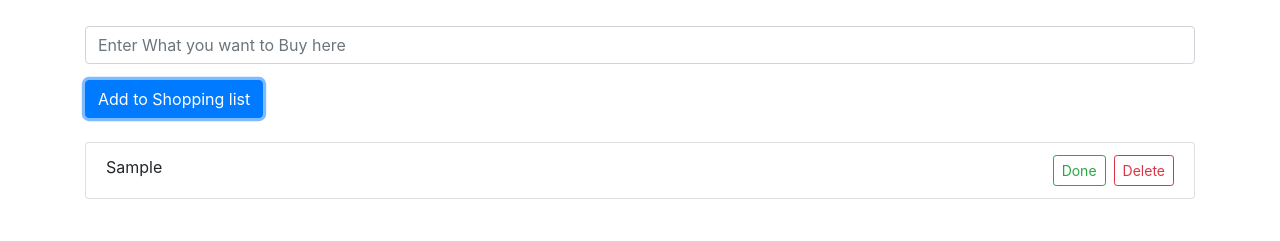
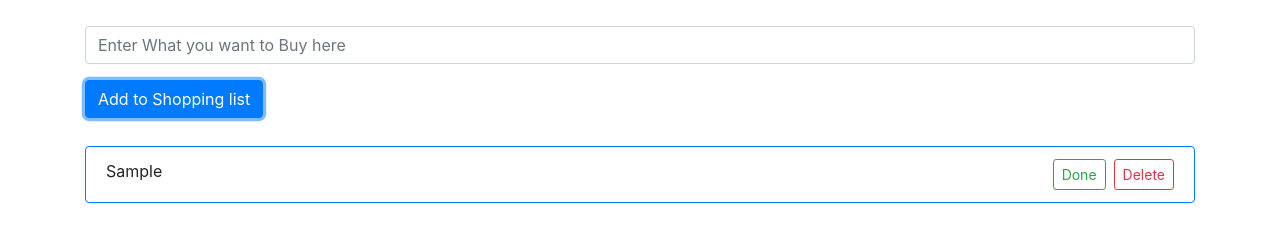
Before and after one commit to codingislove7/Shopping-List, a plain HTML site: page index.html in a window 1280 px wide. Both pictures are taken after typing "Sample" into the empty fields and a click on the button "Add to Shopping list". Shown: the part 133-374 px from the top of the page. Drawn offline with nearby package versions, Linux system fonts and the light colour scheme.

Commit message:
ADD COLORS AND FIX SOME LOACAL STORAGE BUGS AND ITS READY

```diff
--- a/app.js
+++ b/app.js
@@ -25,7 +25,7 @@ function addToList() {
   // add the text to li tag
   li.appendChild(textB);
   // add bootstrap class to li tag
-  li.classList.add("list-group-item");
+  li.classList.add("list-group-item", "border", "my-1");
 
   // 1. Create the  Delete button
   const remove = document.createElement("button");
@@ -38,6 +38,7 @@ function addToList() {
   // 3. Add event handler
   remove.addEventListener("click", function () {
     this.parentNode.remove();
+    localStorage.setItem("listItems", ul.innerHTML);
   });
 
   // 1. Create the  Done button
@@ -58,6 +59,7 @@ function addToList() {
   done.addEventListener("click", function () {
     this.parentNode.classList.add("doneText");
     this.remove();
+    localStorage.setItem("listItems", ul.innerHTML);
   });
 
   // check to input value is not empty
@@ -71,18 +73,18 @@ function addToList() {
 
   // clear the input value to add more text
   input.value = "";
-
+  changeColor();
   // Save the list to localStorage
   localStorage.setItem("listItems", ul.innerHTML);
 }
-
-// Check for saved wishlist items
+// Check for saved list items
 var saved = localStorage.getItem("listItems");
 
 // If there are any saved items, update our list
 if (saved) {
   ul.innerHTML = saved;
 }
+
 // Add event listener to delete and Done button
 // select the buttons
 const remove = document.querySelectorAll(".btn-outline-danger");
@@ -90,8 +92,8 @@ const remove = document.querySelectorAll(".btn-outline-danger");
 remove.forEach((e) => {
   e.addEventListener("click", function () {
     this.parentNode.remove();
-      // Save the list to localStorage
-  localStorage.setItem("listItems", ul.innerHTML);
+    // Save the list to localStorage
+    localStorage.setItem("listItems", ul.innerHTML);
   });
 });
 const done = document.querySelectorAll(".btn-outline-success");
@@ -104,9 +106,23 @@ done.forEach((e) => {
   });
 });
 
+// concat 2 arrays
 // let a = [1, 2, 3];
 // let b = ["a", "b", "c", "d", "e", "f"];
 // let c = b.map((item, index) => {
 //  return item + a[index % 3];
 // });
 // console.log(c);
+function changeColor() {
+  let colors = [
+    "border-primary",
+    "border-secondary",
+    "border-success",
+    "border-info",
+    "border-dark",
+  ];
+  let shoppingList = document.querySelectorAll("li");
+  shoppingList.forEach((e, index) => {
+    e.classList.add(colors[index % 5]);
+  });
+}
--- a/index.html
+++ b/index.html
@@ -5,12 +5,12 @@
   <!-- Required meta tags -->
   <meta charset="utf-8">
   <meta name="viewport" content="width=device-width, initial-scale=1, shrink-to-fit=no">
-
+  <link rel="icon" type="image/gif" href="./shopping.png" />
   <!-- Bootstrap CSS -->
   <link rel="stylesheet" href="https://maxcdn.bootstrapcdn.com/bootstrap/4.0.0/css/bootstrap.min.css"
     integrity="sha384-Gn5384xqQ1aoWXA+058RXPxPg6fy4IWvTNh0E263XmFcJlSAwiGgFAW/dAiS6JXm" crossorigin="anonymous">
   <link rel="stylesheet" href="./style.css">
-  <title>To do list</title>
+  <title>Shopping List</title>
 </head>
 
 <body>
@@ -46,7 +46,7 @@
         <div class="modal-body text-lead">
           This application is for remember shopping list.<br>
           it have Local Storage and after refreshing page<br> you still have your list. <br>
-          source : <a href="https://github.com/Super-DLT/Shopping-List">Shopping List</a>
+          source : <a href="https://github.com/Super-DLT/Shopping-List" target="blank">Shopping List</a>
           <br>code by
           <a href="https://github.com/Super-DLT" target="blank">Behnam Sheykhe.</a>
         </div>
```
Also changed, not shown: shopping.png (added).
